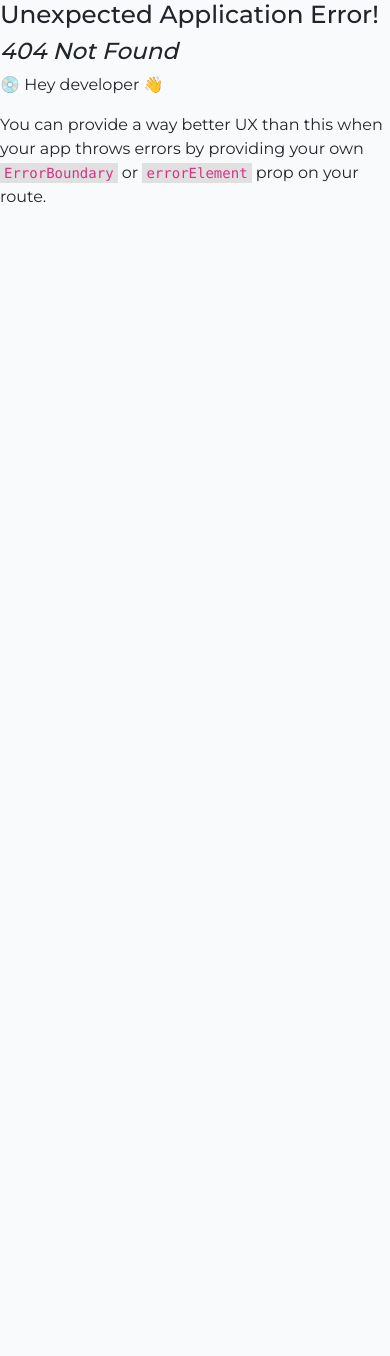
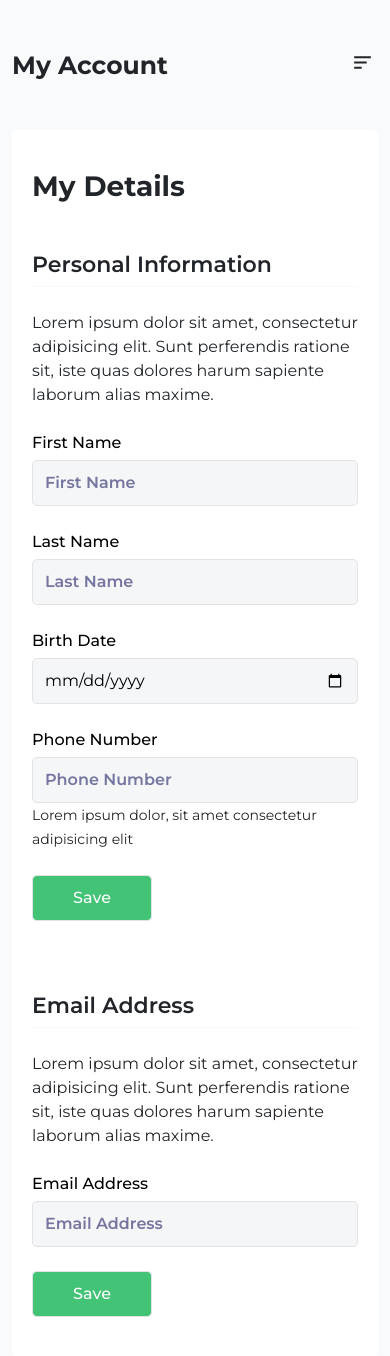
Before and after one commit to dev-rashidul/runigo-react, a React (Create React App) app: page /account in a window 390 px wide. Before the commit this address had no page. Before the commit the page ends 844 px from the top, so only its background shows below. Built offline with nearby package versions, Linux system fonts and the light colour scheme.

Commit message:
Dashboard one page done

```diff
--- a/package.json
+++ b/package.json
@@ -11,6 +11,7 @@
     "react": "^18.2.0",
     "react-bootstrap": "^2.6.0",
     "react-dom": "^18.2.0",
+    "react-icons": "^4.7.1",
     "react-owl-carousel": "^2.3.3",
     "react-router-dom": "^6.4.4",
     "react-scripts": "5.0.1",
--- /dev/null
+++ b/src/Layout/AccountLayout/Account.css
@@ -0,0 +1,77 @@
+body {
+  background: #f4f6f6;
+}
+
+.account-wrapper {
+  padding-top: 50px;
+}
+
+h2.account-title {
+  font-size: 36px;
+  font-weight: 700;
+  margin-bottom: 50px;
+  margin-left: 50px;
+}
+
+.account-container {
+  display: flex;
+  justify-content: space-between;
+}
+
+.sidebar {
+  max-width: 300px;
+  width: 100%;
+}
+
+@media (max-width: 991px) {
+  h2.account-title {
+    font-size: 30px;
+    margin-left: 0;
+  }
+  .sidebar {
+    position: absolute;
+    max-width: 300px;
+    width: 100%;
+    height: 100%;
+    top: 95px;
+    background: #ffffff;
+    transition: all 0.3s ease-out 0s;
+    z-index: 99;
+  }
+  .sidebar-wrapper {
+    margin-top: 30px;
+    margin-left: 10px;
+  }
+
+  .sidebar-icon {
+    position: absolute;
+    top: 50px;
+    right: 15px;
+  }
+
+  .sidebar-icon svg {
+    font-size: 25px;
+  }
+
+  .account-content {
+    flex: 1;
+  }
+
+  .left-0 {
+    left: 0;
+  }
+
+  .left-100 {
+    left: -100%;
+  }
+}
+
+@media (max-width: 767px) {
+  h2.account-title {
+    font-size: 25px;
+    margin-left: 0;
+  }
+  .sidebar-wrapper {
+    margin-left: 10px;
+  }
+}
--- /dev/null
+++ b/src/Layout/AccountLayout/Account.jsx
@@ -0,0 +1,39 @@
+import React, { useState } from "react";
+import { Container } from "react-bootstrap";
+import { BiMenuAltLeft, BiX } from "react-icons/bi";
+import { Outlet } from "react-router-dom";
+import Sidebar from "../../components/Pages/Account/Sidebar/Sidebar";
+import "./Account.css";
+
+const Account = () => {
+  // State for Mobile Sidebar
+  const [open, setOpen] = useState(false);
+
+  return (
+    <>
+      <section>
+        <div className="account-wrapper">
+          <Container fluid>
+            <h2 className="account-title">My Account</h2>
+            <div className="account-container">
+              <div
+                onClick={() => setOpen(!open)}
+                className="d-block d-lg-none sidebar-icon"
+              >
+                {open ? <BiX></BiX> : <BiMenuAltLeft></BiMenuAltLeft>}
+              </div>
+              <div className={`sidebar ${open ? 'left-0' : 'left-100'}`}>
+                <Sidebar></Sidebar>
+              </div>
+              <div className="account-content">
+                <Outlet></Outlet>
+              </div>
+            </div>
+          </Container>
+        </div>
+      </section>
+    </>
+  );
+};
+
+export default Account;
--- /dev/null
+++ b/src/components/Pages/Account/MyDetails/MyDetails.css
@@ -0,0 +1,70 @@
+.my-details-wrapper {
+  background: #ffffff;
+  padding: 60px 40px;
+  border-radius: 5px;
+}
+
+.my-details-wrapper h3 {
+  font-size: 28px;
+  font-weight: 700;
+}
+
+.personal-info-container h4 {
+  font-size: 22px;
+  font-weight: 600;
+}
+
+.pi-input-field {
+  max-width: 48%;
+  width: 100%;
+}
+
+.pi-input-field label {
+  font-size: 16px;
+  font-weight: 500;
+  color: #000000;
+  padding-bottom: 5px;
+}
+
+.pi-input-field input {
+  width: 100%;
+  background: #f4f6f8;
+  border: 1px solid #e3e3e5;
+  border-radius: 5px;
+  padding: 10px 12px;
+}
+
+.pi-input-field span {
+  font-size: 14px;
+  padding-top: 5px;
+}
+
+.pi-input-field input:focus {
+  outline: 0;
+}
+
+.pi-input-field input[type="submit"] {
+  width: 120px;
+  font-weight: 500;
+  color: #ffffff;
+  background: #42c376;
+}
+
+hr {
+  margin: 0 !important;
+}
+
+/* Responsive CSS */
+
+@media (min-width: 992px) and (max-width: 1199px) {
+}
+
+@media (min-width: 300px) and (max-width: 767px) {
+  .my-details-wrapper {
+    padding: 40px 20px;
+  }
+  .pi-input-field {
+    max-width: 100%;
+    width: 100%;
+  }
+}
--- /dev/null
+++ b/src/components/Pages/Account/MyDetails/MyDetails.jsx
@@ -0,0 +1,94 @@
+import React from "react";
+import { Col, Row } from "react-bootstrap";
+import "./MyDetails.css";
+
+const MyDetails = () => {
+  return (
+    <section id="my-details">
+      <div className="my-details-wrapper">
+        <h3>My Details</h3>
+        <div className="my-details-content">
+          <div className="personal-info-container mt-5">
+            <h4>Personal Information</h4>
+            <hr />
+            <div className="personal-info-content mt-4">
+              <Row>
+                <Col lg={12} xl={4}>
+                  <div className="pi-text mb-4 mb-md-0">
+                    <p>
+                      Lorem ipsum dolor sit amet, consectetur adipisicing elit.
+                      Sunt perferendis ratione sit, iste quas dolores harum
+                      sapiente laborum alias maxime.
+                    </p>
+                  </div>
+                </Col>
+                <Col lg={12} xl={8}>
+                  <div className="pi-form">
+                    <form>
+                      <div className="d-md-flex justify-content-between">
+                        <div className="pi-input-field mb-4">
+                          <label>First Name</label>
+                          <input type="text" placeholder="First Name" required />
+                        </div>
+                        <div className="pi-input-field mb-4">
+                          <label>Last Name</label>
+                          <input type="text" placeholder="Last Name" required />
+                        </div>
+                      </div>
+                      <div className="pi-input-field mb-4">
+                        <label>Birth Date</label>
+                        <input type="date" required/>
+                      </div>
+                      <div className="pi-input-field mb-4">
+                        <label>Phone Number</label>
+                        <input type="text" placeholder="Phone Number" required/>
+                        <span>Lorem ipsum dolor, sit amet consectetur adipisicing elit</span>
+                      </div>
+                      <div className="pi-input-field">
+                        <input type="submit" value="Save"/>
+                      </div>
+                    </form>
+                  </div>
+                </Col>
+              </Row>
+            </div>
+          </div>
+          <div className="personal-info-container mt-5 pt-4">
+            <h4>Email Address</h4>
+            <hr />
+            <div className="personal-info-content mt-4">
+              <Row>
+                <Col lg={4}>
+                  <div className="pi-text mb-4 mb-md-0">
+                    <p>
+                      Lorem ipsum dolor sit amet, consectetur adipisicing elit.
+                      Sunt perferendis ratione sit, iste quas dolores harum
+                      sapiente laborum alias maxime.
+                    </p>
+                  </div>
+                </Col>
+                <Col lg={8}>
+                  <div className="pi-form">
+                    <form>
+                      <div className="d-flex justify-content-between">
+                        <div className="pi-input-field mb-4">
+                          <label>Email Address</label>
+                          <input type="email" placeholder="Email Address" required />
+                        </div>
+                      </div>
+                      <div className="pi-input-field">
+                        <input type="submit" value="Save"/>
+                      </div>
+                    </form>
+                  </div>
+                </Col>
+              </Row>
+            </div>
+          </div>
+        </div>
+      </div>
+    </section>
+  );
+};
+
+export default MyDetails;
--- /dev/null
+++ b/src/components/Pages/Account/Sidebar/Sidebar.css
@@ -0,0 +1,19 @@
+.sidebar-wrapper {
+  margin-left: 50px;
+}
+
+ul.sidebar-menu li {
+  list-style: none;
+  margin-bottom: 15px;
+}
+
+ul.sidebar-menu li a {
+  font-weight: 500;
+  text-decoration: none;
+  color: #000000;
+}
+
+ul.sidebar-menu li a svg {
+  font-size: 20px;
+  margin-top: -5px;
+}
--- /dev/null
+++ b/src/components/Pages/Account/Sidebar/Sidebar.jsx
@@ -0,0 +1,30 @@
+import React from "react";
+import { BiCog, BiShoppingBag, BiUserCircle } from "react-icons/bi";
+import { Link } from "react-router-dom";
+import './Sidebar.css';
+
+const Sidebar = () => {
+
+
+  return (
+    <section id="sidebar">
+      <div className="sidebar-wrapper">
+        <div className="sidebar-nav">
+          <ul className="sidebar-menu p-0">
+            <li>
+              <Link to='/account/my-details'><BiUserCircle></BiUserCircle> My Details</Link>
+            </li>
+            <li>
+              <Link><BiShoppingBag></BiShoppingBag> My Orders</Link>
+            </li>
+            <li>
+              <Link><BiCog></BiCog> Account Settings</Link>
+            </li>
+          </ul>
+        </div>
+      </div>
+    </section>
+  );
+};
+
+export default Sidebar;
```
Also changed, not shown: src/Router/Routes.jsx (+19 -0 lines), 1 other file (tests, documents, lock files or other folders).
